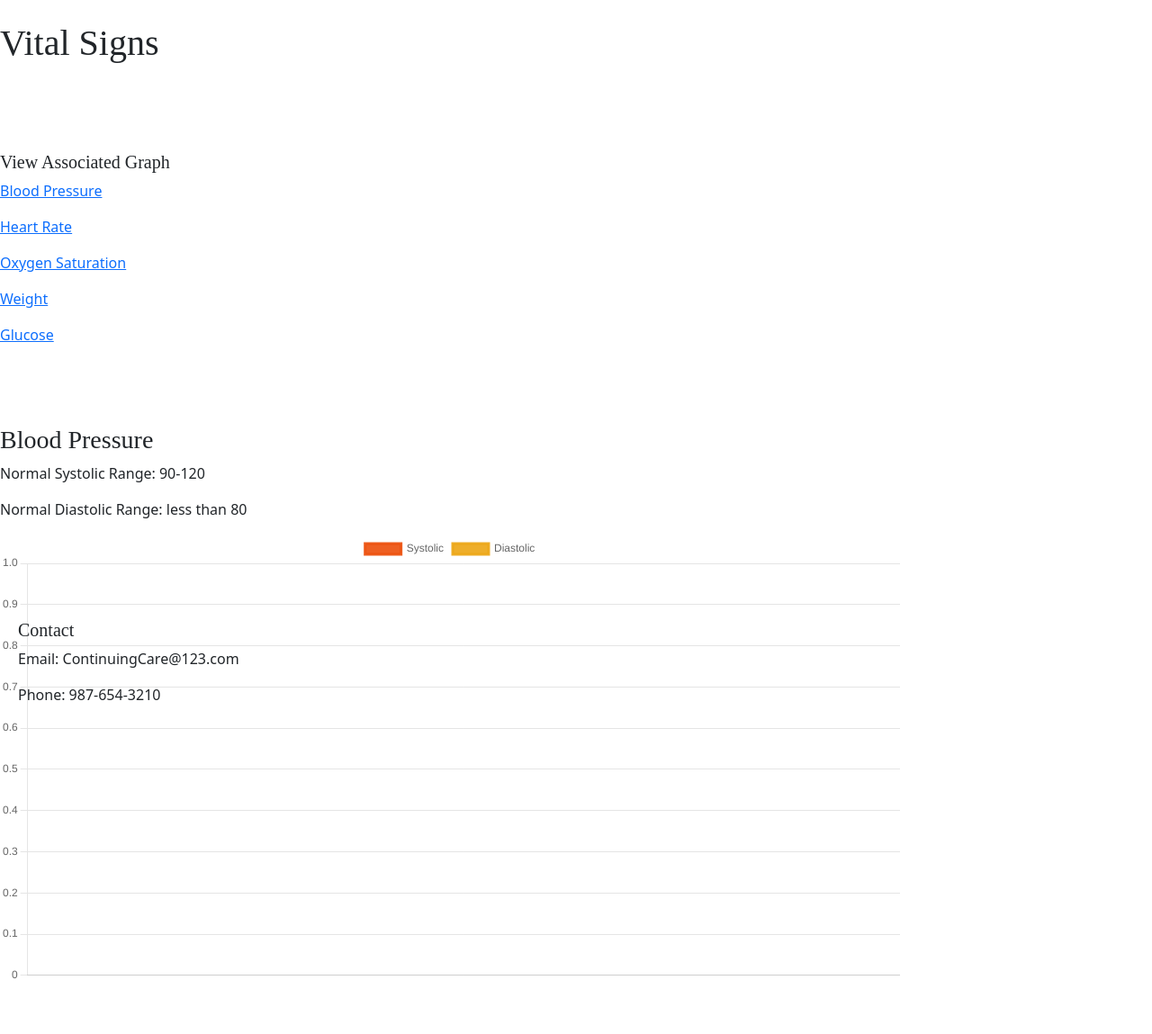
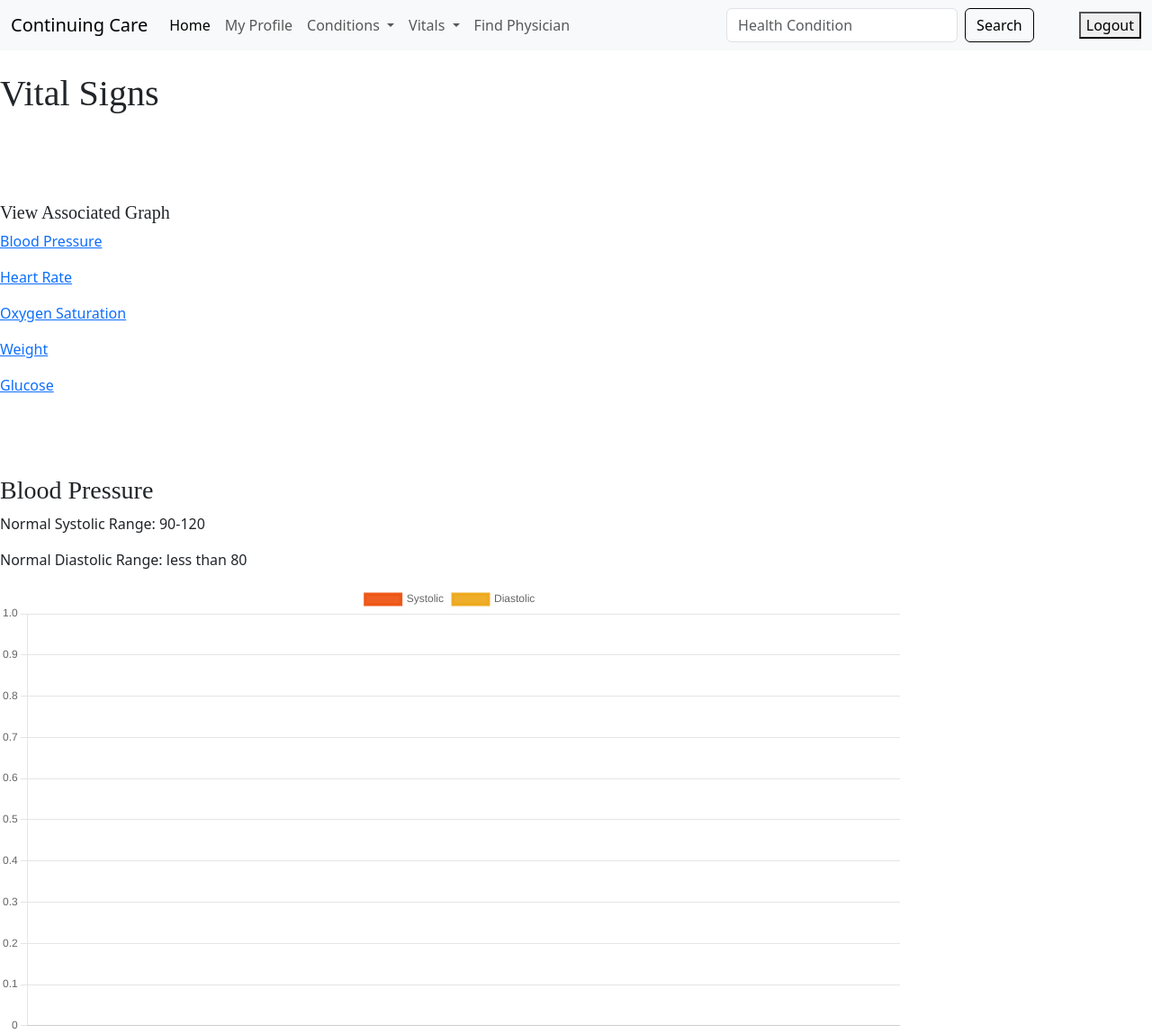
Before and after one commit to BWuthrich06/My_Health_Project, a Flask app: page /vitals_graph in a window 1280 px wide. Shown: the top 1149 px of the page at 90% size. Run offline with Flask 2, Linux system fonts and the light colour scheme; the visitor is signed in with stand-in values (Sample User, id 1); data comes from the database, SQL or seed files in the repository; data that the repository does not hold is empty.

```diff
--- a/static/physicians.js
+++ b/static/physicians.js
@@ -65,7 +65,7 @@ if (findPhysicianButton) {
                             let physicianDetails = document.querySelector("#physicianResultsContainer");
                             searchResults = document.createElement('h2');
                             physicianDetails.appendChild(searchResults);
-                            searchResults.innerHTML = `Search Results for ${zipcode}:`
+                            searchResults.innerHTML =`Results near ${zipcode}:`
 
                             //Array to hold all relDetails
                             allDetails = []
@@ -279,6 +279,7 @@ function physicianResults(relDetails) {
         const url = document.createElement('a');
         url.href = relDetails.url;
         url.innerText = "View Map";
+        url.classList.add('hyperlink');
         const string4 = url.outerHTML;
         detailString += '<br>' + string4 + '<br>';
     };
--- a/static/style.css
+++ b/static/style.css
@@ -16,21 +17,50 @@
     font-weight: 400;
 }
 
+/*Profile page about Continuing Care*/
+.profile-introduction {
+
+        text-align: left;
+        position: absolute;
+        top: 100px;
+        margin: 200px 0 auto;
+        margin-left: -600px;
+        left: 33%;
+        max-width: 800px;
+        font-size: 20px;
+        font-weight: 400;
+    }
+
+#link_to_profile {
+    position: absolute;
+    left: 2%;
+    top: 25%;
+    font-size: 24px;
+}
+
+.hyperlink:hover {
+    color: orange;
+}
+
+/*Background image on homepage*/
 body.homepage-container {
     background-image: url("/static/images/2fc30b45-a675-45f5-8a81-bba2f8707e7a_World_Mental_Health.jpg");
     background-size: cover;
     background-repeat: no-repeat;
     background-attachment: fixed;
+    display: flex;
+    flex-direction: column;
+    min-height: 100vh;
 }
 
 footer {
-    position: fixed;
     bottom: 0;
     left: 20px;
     width: 100%;
     text-align:left;
 }
 
+/*login input*/
 #login-new-user {
     margin-left: 20px;
 }
@@ -164,18 +212,91 @@ body#new_user_page {
     background-attachment: fixed;
 }
 
-
+/*create new user submit button*/
 #new_user_submit:hover {
     background-color: #FFA381;
 }
 
+/*Inputs for new account*/
 #new_account {
     margin-left: 20px;
 }
 
+/*Intro on Health Condition A to Z page*/
 #all_health_conditions_header {
     text-align: center;
     position: absolute;
     top: 20%;
     left: 38%;
 }
+
+/*Navbar search button*/
+.btn-outline-success {
+    border-color: black;
+    color: black;
+}
+
+/*Navbar search hover*/
+.btn-outline-success:hover {
+    background-color: #FFA381;
+}
+
+/*Navbar search input*/
+.d-flex {
+    margin-right: 50px;
+}
+
+/*Find physician submit button hover*/
+#search_result:hover {
+    background-color: #FFA381;
+}
+
+/*Search results page listing results*/
+#all_search_condition_results {
+    margin-left: 20px;
+    position: absolute;
+    top: 30%;
+}
+
+/*Intro on condition search results page*/
+#intro_results {
+    text-align: center;
+    position: absolute;
+    top: 10%;
+    left: 38%;
+}
+
+/*Background color for page on search results for conditions*/
+body#condition_results-container {
+    background-color: #DAD8F0;
+}
+
+/*Search result title of each condition result.*/
+.condition_result {
+    font-size: 24px;
+}
+
+/*Add condition button on search results page*/
+.condition_add {
+    font-size: 14px;
+}
+
+/*Vital sign form page background*/
+body#vital_sign_form_page-container {
+    background-image: url("/static/images/ocean sunset.jpg");
+    background-size: cover;
+    background-repeat: no-repeat;
+    background-attachment: fixed;
+}
+
+#intro_vital_sign_form {
+    position: absolute;
+    left: 38%;
+    text-align: center;
+}
+
+.addPhysician {
+    font-size: 14px;
+    position: relative;
+
+}
--- a/templates/base.html
+++ b/templates/base.html
@@ -76,9 +76,11 @@
             <button class="btn btn-outline-success" type="submit">Search</button>
           </form>
 
+
           <form action="/logout" method="post">
             <button type="submit">Logout</button>
           </form>
+
         </div>
       </div>
     </nav>{% endblock %}
@@ -93,17 +95,19 @@
     {% endfor %}
 
 
+    <footer>
+      <h5>Contact</h5>
+      <p>Email: ContinuingCare@123.com</p>
+      <p>Phone: 987-654-3210</p>
+    </footer>
+
+
   </body>
     {% endblock %}
 
     {% block after_body %}{% endblock %}
 
 
-{% block footer %}
-  <footer>
-    <h5>Contact</h5>
-    <p>Email: ContinuingCare@123.com</p>
-    <p>Phone: 987-654-3210</p>
-  </footer>
+
+
 </html>
-{% endblock %}
--- a/templates/vitals_graph.html
+++ b/templates/vitals_graph.html
@@ -2,6 +2,73 @@
 {% block title %}Graph Vitals{% endblock %}
 
 {% block head %}
+<nav class="navbar navbar-expand-lg bg-body-tertiary">
+    <div class="container-fluid">
+      <a class="navbar-brand" href="#">Continuing Care</a>
+      <button class="navbar-toggler" type="button" data-bs-toggle="collapse" data-bs-target="#navbarSupportedContent" aria-controls="navbarSupportedContent" aria-expanded="false" aria-label="Toggle navigation">
+        <span class="navbar-toggler-icon"></span>
+      </button>
+      <div class="collapse navbar-collapse" id="navbarSupportedContent">
+
+        <ul class="navbar-nav me-auto mb-2 mb-lg-0">
+          <li class="nav-item">
+            <a class="nav-link active" aria-current="page" href="/">Home</a>
+          </li>
+
+          <li class="nav-item">
+            <a class="nav-link" href="/profile">My Profile</a>
+          </li>
+
+          <li class="nav-item dropdown">
+            <a class="nav-link dropdown-toggle" href="#" role="button" data-bs-toggle="dropdown" aria-expanded="false">
+              Conditions
+            </a>
+
+            <ul class="dropdown-menu">
+              <li><a class="dropdown-item" href="/conditions/search">Search for Health Condition</a></li>
+              <li><hr class="dropdown-divider"></li>
+              <li><a class="dropdown-item" href="/conditions">Health Conditions A to Z</a></li>
+            </ul>
+          </li>
+
+          <li class="nav-item dropdown">
+
+            <a class="nav-link dropdown-toggle" href="#" role="button" data-bs-toggle="dropdown" aria-expanded="false">
+              Vitals
+            </a>
+
+            <ul class="dropdown-menu">
+              <li><a class="dropdown-item" href="/vitals">Document Vitals</a></li>
+              <li><hr class="dropdown-divider"></li>
+              <li><a class="dropdown-item" href="/vitals/allrecords">View My Vitals</a></li>
+              <li><a class="dropdown-item" href='/vitals_graph'>Vital Graphs</a></li>
+            </ul>
+          </li>
+
+          <li class="nav-item">
+            <a class="nav-link" href="/findphysician">Find Physician</a>
+          </li>
+
+        </ul>
+
+        <form action="/conditions/results" class="d-flex" role="search">
+          <input class="form-control me-2" type="search" name="result" placeholder="Health Condition" aria-label="Search">
+          <button class="btn btn-outline-success" type="submit">Search</button>
+        </form>
+
+
+        <form action="/logout" method="post">
+          <button type="submit">Logout</button>
+        </form>
+
+      </div>
+    </div>
+  </nav>
+
+
+
+
+
     <script src="https://cdn.jsdelivr.net/npm/chart.js"></script>
     <script src="/static/chart.js"></script>
     <script src="https://cdnjs.cloudflare.com/ajax/libs/Chart.js/4.4.0/chart.min.js" integrity="sha512-7U4rRB8aGAHGVad3u2jiC7GA5/1YhQcQjxKeaVms/bT66i3LVBMRcBI9KwABNWnxOSwulkuSXxZLGuyfvo7V1A==" crossorigin="anonymous" referrerpolicy="no-referrer"></script>
@@ -14,11 +81,11 @@
     <p></p>
 
 <h5 id="link_to_graph">View Associated Graph</h5>
-    <p><a href="#bp_chart_graph">Blood Pressure</a></p>
-    <p><a href="#hr_chart_graph">Heart Rate</a></p>
-    <p><a href="#oxygen_chart_graph">Oxygen Saturation</a></p>
-    <p><a href="#weight_chart_graph">Weight</a></p>
-    <p><a href="#glucose_chart_graph">Glucose</a></p><br><br><br>
+    <p><a href="#bp_chart_graph" class="hyperlink">Blood Pressure</a></p>
+    <p><a href="#hr_chart_graph" class="hyperlink">Heart Rate</a></p>
+    <p><a href="#oxygen_chart_graph" class="hyperlink">Oxygen Saturation</a></p>
+    <p><a href="#weight_chart_graph" class="hyperlink">Weight</a></p>
+    <p><a href="#glucose_chart_graph" class="hyperlink">Glucose</a></p><br><br><br>
 
 <div class="chart-container" id="bp_chart_graph">
     <h3>Blood Pressure</h3>
--- a/templates/vitals_results.html
+++ b/templates/vitals_results.html
@@ -9,7 +9,7 @@
     For a visual representation of your vitals over time,<br>
     explore our easy-to-read graphs below.</p>
 
-  <h4><a href="/vitals_graph">View Vital Sign Graphs</a></h4><br><br>
+  <h4><a href="/vitals_graph" class="hyperlink">View Vital Sign Graphs</a></h4><br><br>
 
 
 <div id="blood_pressure_result">
```
Also changed, not shown: other parts of static/style.css (+41 -22 lines), templates/condition_search.html (+4 -4 lines), templates/find_physician.html (+4 -3 lines), templates/homepage.html (+9 -11 lines), templates/results.html (+12 -7 lines), templates/vitals.html (+16 -14 lines).
